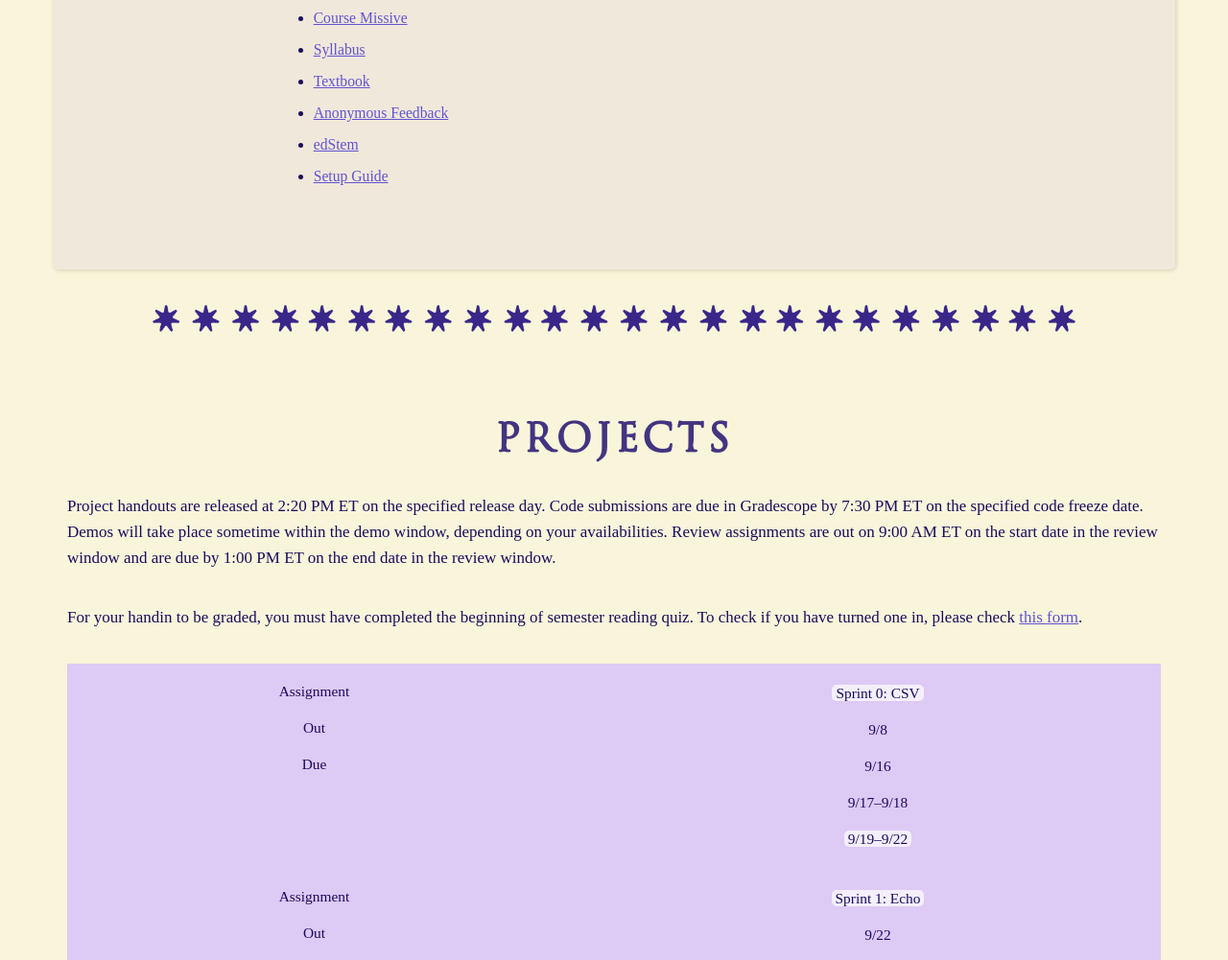
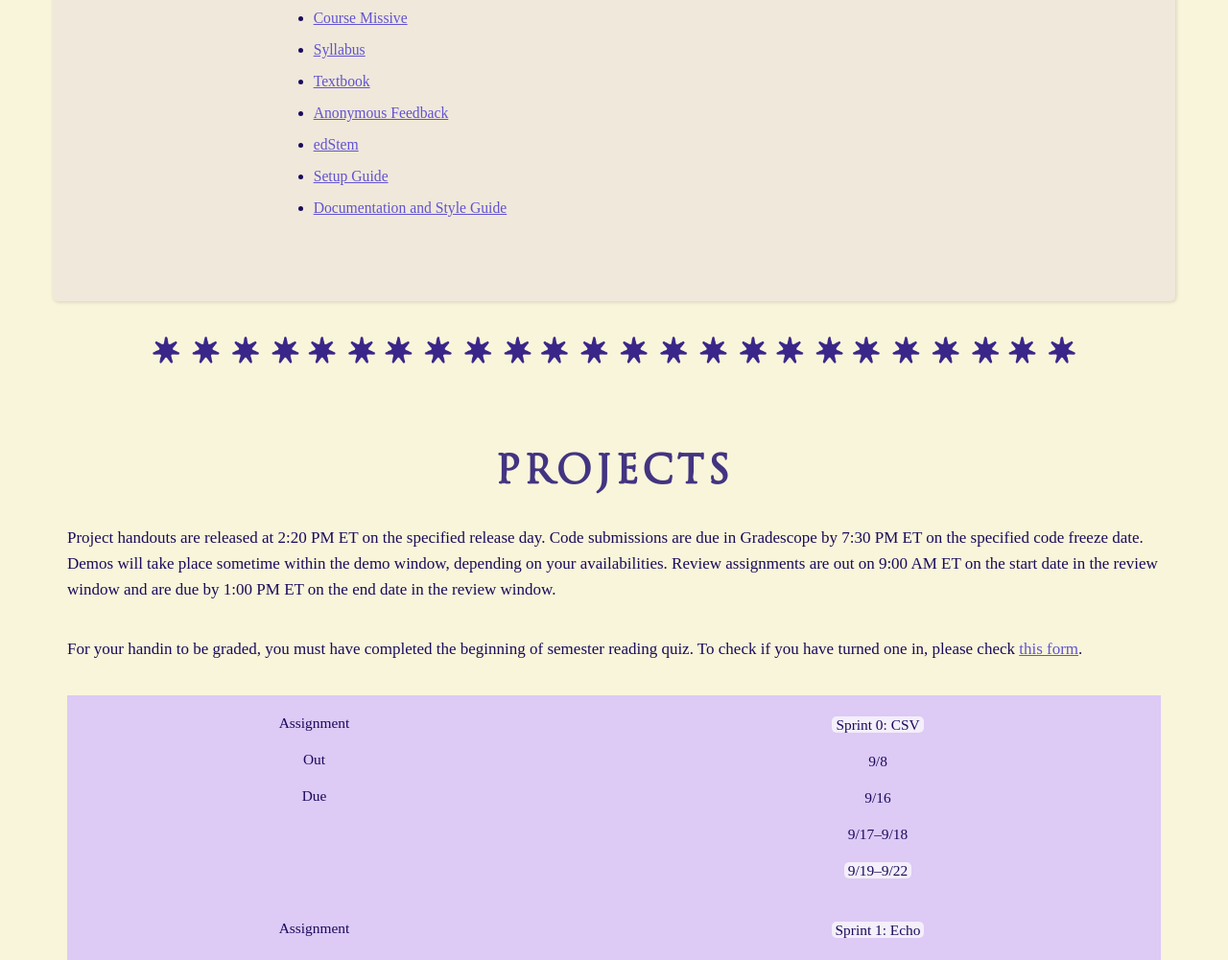
Before and after one commit to cs0320/course-website-old-vanillajs, a plain HTML site: page index.html in a window 1280 px wide. Shown: the part 1891-2892 px from the top of the page at 96% size. Drawn offline with Linux system fonts and the light colour scheme; a web font is replaced by a local one.

Commit message:
updated resources

```diff
--- a/index.html
+++ b/index.html
@@ -228,7 +228,9 @@
                             <li><a target="_blank"
                                     href='https://docs.google.com/document/d/1JzMFq1jziYO_WbVinJ4dnisaih_FPXsNnDyJdZRM-Lg/edit#heading=h.vdqfoknrw69p'>Setup
                                     Guide</a></li>
-                        </ul>
+                            <li><a target="_blank"
+                                        href='https://docs.google.com/document/d/1DO_lA5n9C9jIFBhjgbFtOK5VbrgiAiNcduW8qUXCdeY/edit'>Documentation and Style Guide</a></li>
+                                </ul>
                     </div>
                 </div>
             </div>
```
